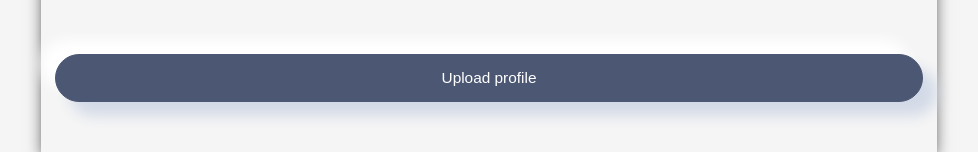
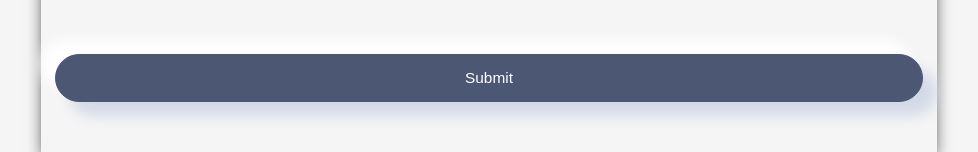
Before and after one commit to rajendrakrshaw/Service-management, a React (Create React App) app in the folder frontend/: page / in a window 1280 px wide. Shown: the part 2038-2190 px from the top of the page, without its empty margins (151-1129 px from the left). Built offline with nearby package versions, Linux system fonts and the light colour scheme.

Commit message:
Completed form fields

```diff
--- a/frontend/src/components/Form.jsx
+++ b/frontend/src/components/Form.jsx
@@ -347,7 +347,7 @@ const Form = () => {
           </div>
           <div className={Style.Form_box_btn}>
             <Button
-              btnName="Upload profile"
+              btnName="Submit"
               handleClick={handleSubmit}
               classStyle={Style.button}
               type="submit" // Ensure button type is set to "submit"
```
